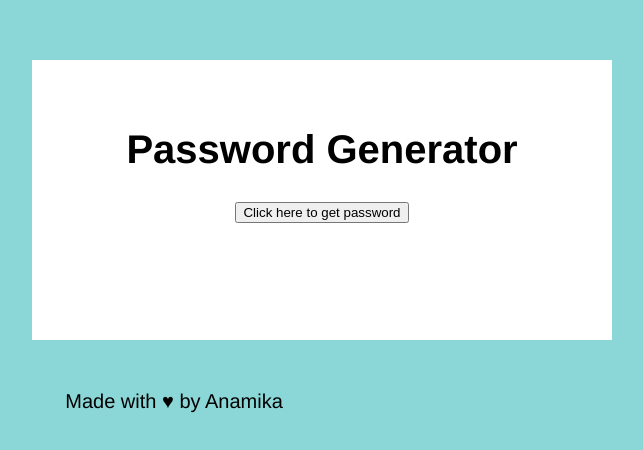
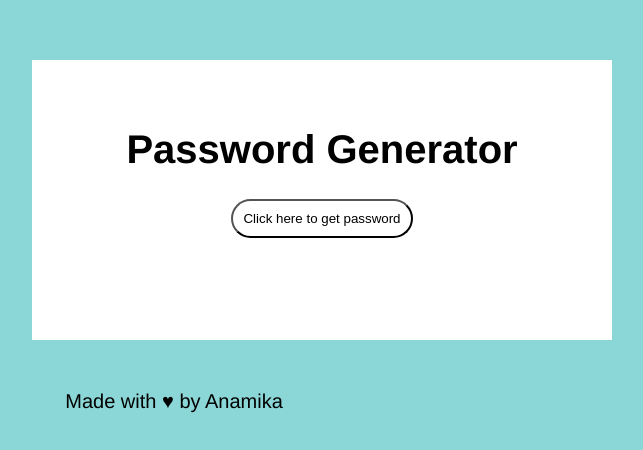
Before and after one commit to Anamika282004/PasswordGenerator, a plain HTML site: page index.html in a window 1280 px wide. Shown: the part 140-590 px from the top of the page, without its empty margins (476-1119 px from the left). Drawn offline with Linux system fonts and the light colour scheme.

Commit message:
changed css

```diff
--- a/index.css
+++ b/index.css
@@ -20,3 +20,13 @@ body{
     margin-top: 50px;
     margin-left: 20px;
 }
+.btn{
+    padding: 10px;
+    background-color: transparent;
+    border-radius: 25px;
+}
+.btn:hover{
+    background-color: rgb(110, 96, 96);
+    border-radius: 30px;
+    color:white;
+}
```
